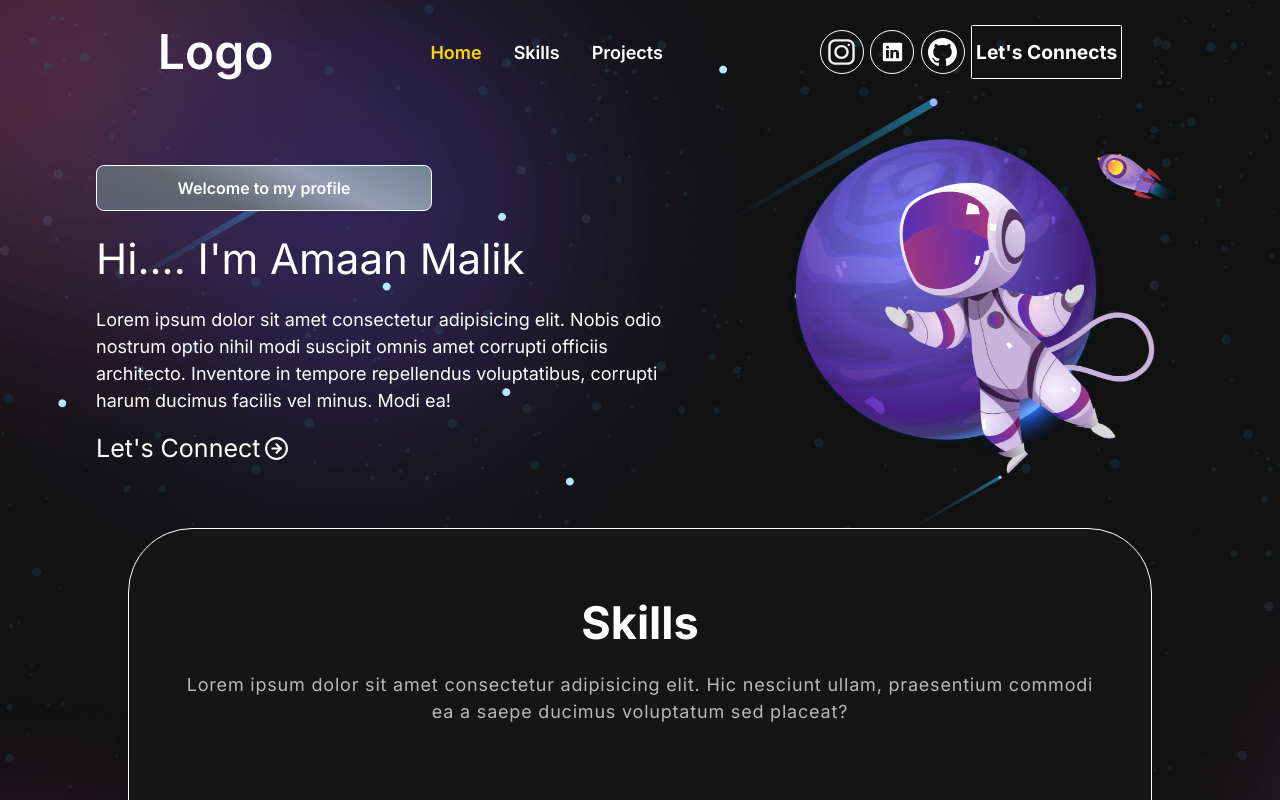
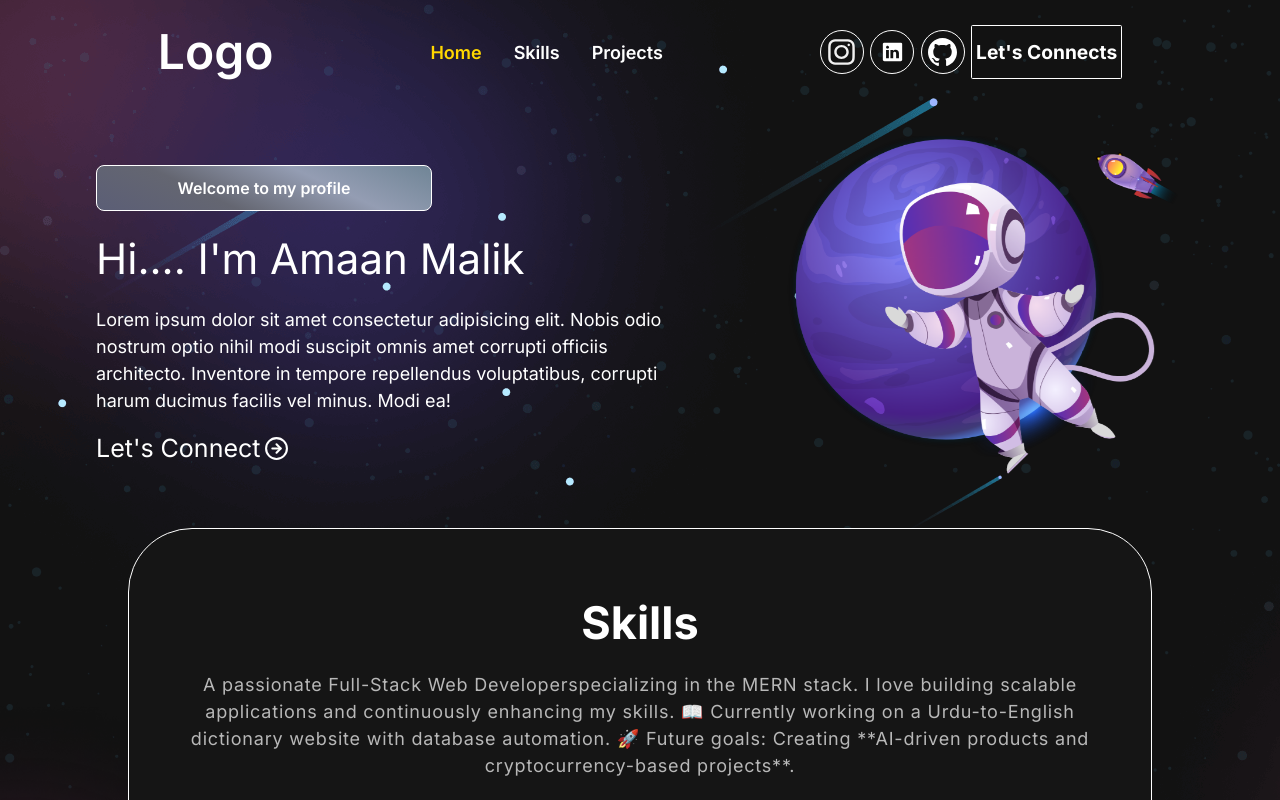
Before and after one commit to amaan-malik1/Portfolio, a React (Vite) app: page / in a window 1280 px wide. Shown: the top 800 px of the page. Built offline with nearby package versions, Linux system fonts and the light colour scheme.

Commit message:
Update Skills.jsx

```diff
--- a/src/components/Skills.jsx
+++ b/src/components/Skills.jsx
@@ -14,7 +14,11 @@ const Skills = () => {
           <h2>
             Skills
           </h2>
-          <p>Lorem ipsum dolor sit amet consectetur adipisicing elit. Hic nesciunt ullam, praesentium commodi ea a saepe ducimus voluptatum sed placeat?</p>
+          <p>A passionate Full-Stack Web Developerspecializing in the MERN stack. I love building scalable applications and continuously enhancing my skills.
+
+📖 Currently working on a Urdu-to-English dictionary website with database automation.
+
+🚀 Future goals: Creating **AI-driven products and cryptocurrency-based projects**.</p>
 
           <div className='skills-container'>
             <div className="item">
```
